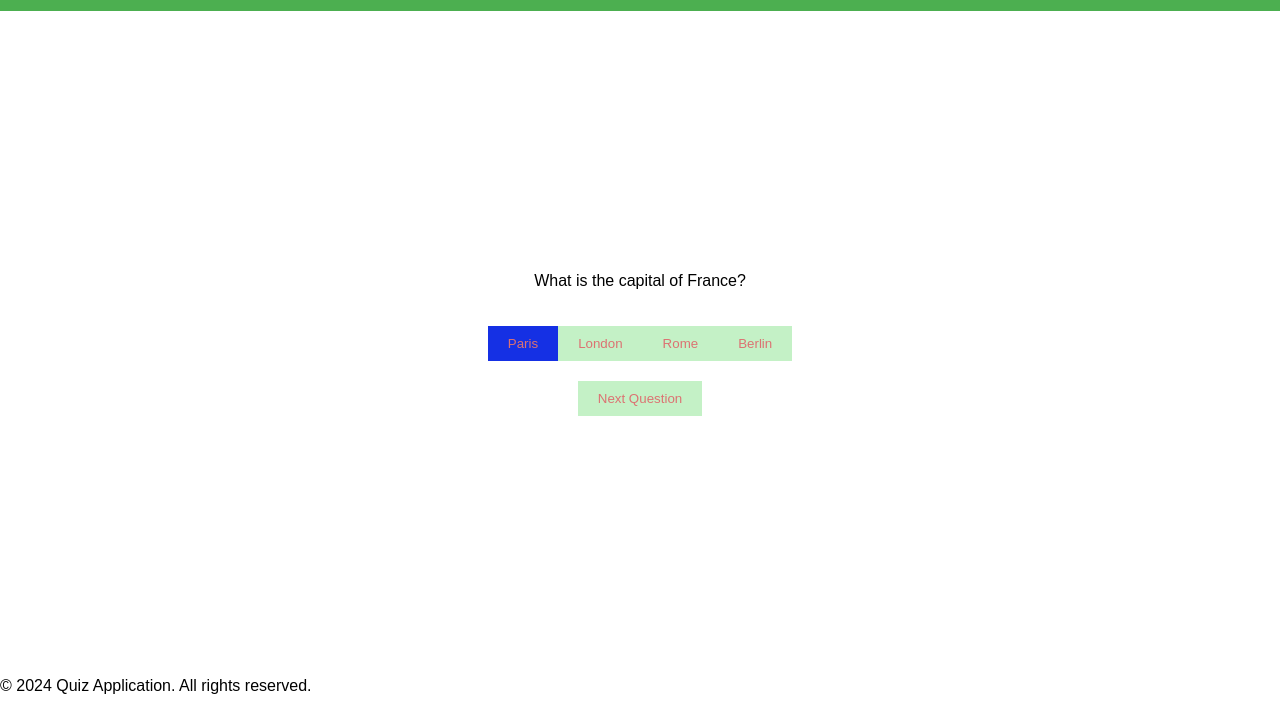
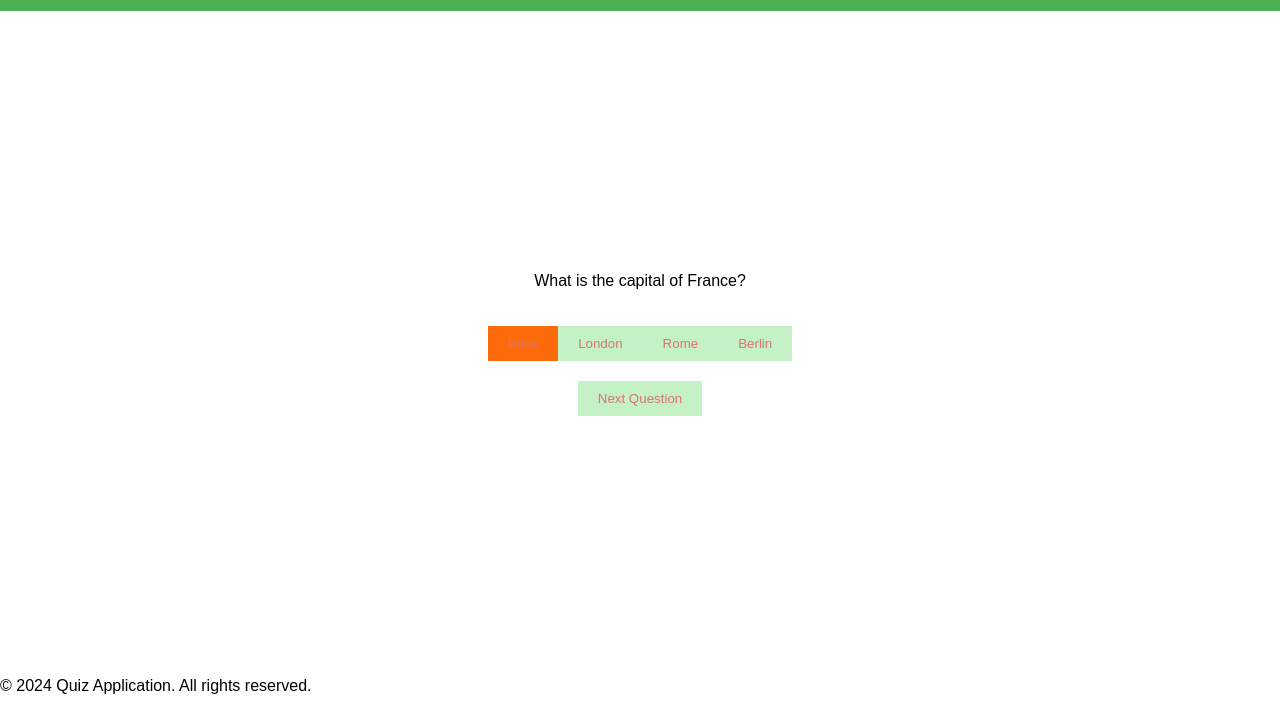
Before and after one commit to DevKharthik/quiz, a plain HTML site: page index.html in a window 1280 px wide. In both pictures the pointer is over the button "Paris". Shown: the part 89-800 px from the top of the page. Drawn offline with Linux system fonts and the light colour scheme.

Commit message:
second commit

```diff
--- a/styles.css
+++ b/styles.css
@@ -36,7 +36,7 @@ button {
 }
 
 button:hover {
-    background-color: #1530e4;
+    background-color: #fc6b0b;
 }
 
 .hidden {
```
